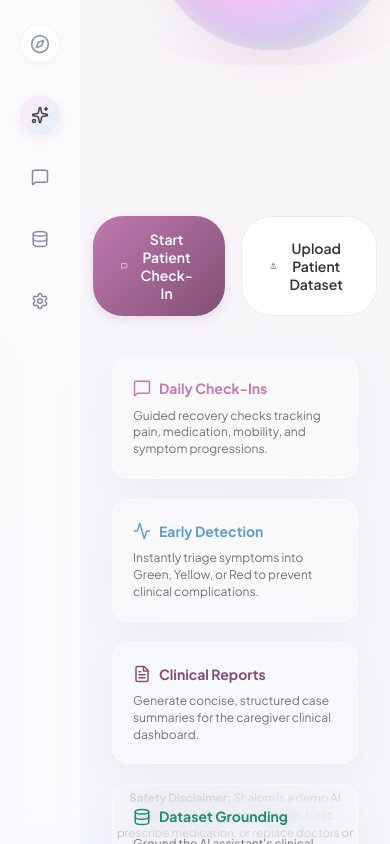
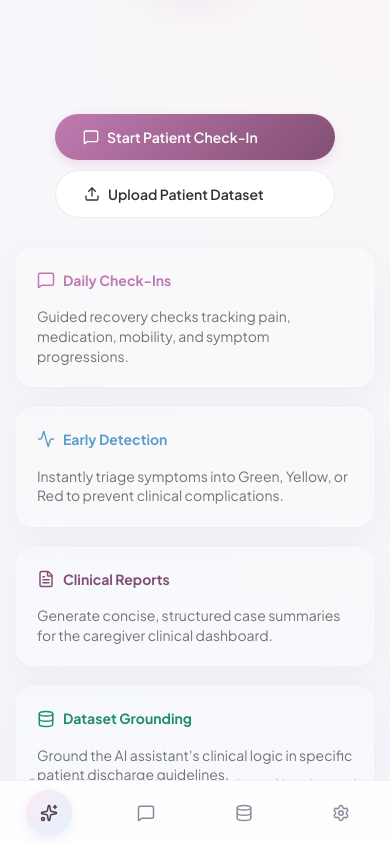
Before and after one commit to Aidarag/Shalom-Post-Operative-RecoverAI, a React (Vite) app: page / in a window 390 px wide. Built offline with nearby package versions, Linux system fonts and the light colour scheme.

Commit message:
fix(tts): prevent voice cutoff via utterance reference retention & implement mobile responsive layout styling

```diff
--- a/src/App.tsx
+++ b/src/App.tsx
@@ -146,7 +146,7 @@ function App() {
         </div>
 
         {/* Action Button Row - Clearly distinguishes landing page from chat page */}
-        <div style={{ display: 'flex', gap: '16px', justifyContent: 'center', marginTop: '20px', marginBottom: '40px' }}>
+        <div className="hero-buttons-row" style={{ display: 'flex', gap: '16px', justifyContent: 'center', marginTop: '20px', marginBottom: '40px' }}>
           <button className="btn-primary" onClick={() => setActiveTab('check-in')} style={{ padding: '14px 28px', borderRadius: '30px', fontSize: '14px', display: 'flex', alignItems: 'center', gap: '8px' }}>
             <MessageSquare size={16} /> Start Patient Check-In
           </button>
@@ -156,7 +156,7 @@ function App() {
         </div>
 
         {/* Features Capabilities Grid */}
-        <div style={{
+        <div className="features-grid" style={{
           display: 'grid',
           gridTemplateColumns: 'repeat(auto-fit, minmax(200px, 1fr))',
           gap: '20px',
@@ -294,7 +294,7 @@ function App() {
           </p>
         </div>
 
-        <div style={{ display: 'grid', gridTemplateColumns: 'repeat(auto-fit, minmax(320px, 1fr))', gap: '24px' }}>
+        <div className="dataset-grid" style={{ display: 'grid', gridTemplateColumns: 'repeat(auto-fit, minmax(320px, 1fr))', gap: '24px' }}>
           {/* Upload card */}
           <div style={{ background: 'white', padding: '24px', borderRadius: '16px', display: 'flex', flexDirection: 'column', gap: '16px', border: '1px solid rgba(0,0,0,0.03)' }}>
             <h4 style={{ fontSize: '14.5px', fontWeight: '700', color: 'var(--primary-dark)', margin: 0 }}>Grounding Setup</h4>
@@ -538,7 +538,7 @@ function App() {
           </button>
         </div>
 
-        <div style={{ display: 'grid', gridTemplateColumns: 'repeat(auto-fit, minmax(320px, 1fr))', gap: '24px', alignItems: 'start' }}>
+        <div className="insights-grid" style={{ display: 'grid', gridTemplateColumns: 'repeat(auto-fit, minmax(320px, 1fr))', gap: '24px', alignItems: 'start' }}>
           {/* Diagnostic Summary */}
           <div style={{ display: 'flex', flexDirection: 'column', gap: '20px' }}>
             <div style={{
@@ -665,7 +665,7 @@ function App() {
             </p>
           </div>
 
-          <div style={{ display: 'grid', gridTemplateColumns: 'repeat(auto-fit, minmax(280px, 1fr))', gap: '20px', marginTop: '8px' }}>
+          <div className="about-grid" style={{ display: 'grid', gridTemplateColumns: 'repeat(auto-fit, minmax(280px, 1fr))', gap: '20px', marginTop: '8px' }}>
             <div style={{ padding: '16px', background: '#f0fdf4', borderRadius: '12px', borderLeft: '4px solid var(--success)' }}>
               <strong style={{ color: 'var(--success)', display: 'block', marginBottom: '6px' }}>What Shalom CAN Do:</strong>
               <ul style={{ paddingLeft: '14px', margin: 0, fontSize: '12px', display: 'flex', flexDirection: 'column', gap: '4px' }}>
--- a/src/components/ChatInterface.tsx
+++ b/src/components/ChatInterface.tsx
@@ -96,6 +96,7 @@ export const ChatInterface: React.FC<ChatInterfaceProps> = ({
   const [voices, setVoices] = useState<SpeechSynthesisVoice[]>([]);
   const [selectedVoiceName, setSelectedVoiceName] = useState<string>('');
   const [isTtsEnabled, setIsTtsEnabled] = useState<boolean>(true);
+  const activeUtterancesRef = useRef<SpeechSynthesisUtterance[]>([]);
 
   // Load available system voices
   useEffect(() => {
@@ -111,10 +112,12 @@ export const ChatInterface: React.FC<ChatInterfaceProps> = ({
 
         setVoices(filteredVoices);
         if (filteredVoices.length > 0) {
-          // Select French voice if user prompt was French, then English, then first available
+          // Select English voice first by default (since the app content is in English),
+          // fallback to French, then Spanish, then first available
+          const preferredEnglish = filteredVoices.find(v => v.lang.toLowerCase().startsWith('en'));
           const preferredFrench = filteredVoices.find(v => v.lang.toLowerCase().startsWith('fr'));
-          const preferredEnglish = filteredVoices.find(v => v.lang.toLowerCase().startsWith('en'));
-          const defaultVoice = preferredFrench || preferredEnglish || filteredVoices[0];
+          const preferredSpanish = filteredVoices.find(v => v.lang.toLowerCase().startsWith('es'));
+          const defaultVoice = preferredEnglish || preferredFrench || preferredSpanish || filteredVoices[0];
           setSelectedVoiceName(prev => prev || defaultVoice.name);
         }
       };
@@ -130,8 +133,9 @@ export const ChatInterface: React.FC<ChatInterfaceProps> = ({
   const speakText = (text: string) => {
     if (!isTtsEnabled || typeof window === 'undefined' || !('speechSynthesis' in window)) return;
 
-    // Stop any ongoing speech
+    // Stop any ongoing speech and clear active references
     window.speechSynthesis.cancel();
+    activeUtterancesRef.current = [];
 
     // Clean text: strip markdown and emojis for cleaner speech
     const cleanText = text
@@ -148,7 +152,19 @@ export const ChatInterface: React.FC<ChatInterfaceProps> = ({
     if (voice) {
       utterance.voice = voice;
       utterance.lang = voice.lang;
+    } else {
+      utterance.lang = 'en-US';
     }
+
+    // Reference the utterance to prevent garbage collection cutting off the voice mid-speech
+    activeUtterancesRef.current.push(utterance);
+
+    utterance.onend = () => {
+      activeUtterancesRef.current = activeUtterancesRef.current.filter(u => u !== utterance);
+    };
+    utterance.onerror = () => {
+      activeUtterancesRef.current = activeUtterancesRef.current.filter(u => u !== utterance);
+    };
 
     window.speechSynthesis.speak(utterance);
   };
@@ -588,7 +604,7 @@ export const ChatInterface: React.FC<ChatInterfaceProps> = ({
     if (checkInStep === 1) { // Fever (Yes/No)
       return (
         <div style={{ padding: '20px', display: 'flex', flexDirection: 'column', gap: '16px', alignItems: 'center' }}>
-          <div style={{ display: 'flex', gap: '16px' }}>
+          <div className="questionnaire-options-row" style={{ display: 'flex', gap: '16px' }}>
             <button
               className={`checkbox-btn ${answers.hasFever ? 'active' : ''}`}
               onClick={() => setAnswers({ ...answers, hasFever: true, temperature: 100.6 })}
@@ -638,7 +654,7 @@ export const ChatInterface: React.FC<ChatInterfaceProps> = ({
 
     if (checkInStep === 2) { // Medications (Yes/No)
       return (
-        <div style={{ padding: '20px', display: 'flex', gap: '16px', justifyContent: 'center' }}>
+        <div className="questionnaire-options-row" style={{ padding: '20px', display: 'flex', gap: '16px', justifyContent: 'center' }}>
           <button
             className="checkbox-btn"
             onClick={() => {
--- a/src/index.css
+++ b/src/index.css
@@ -820,3 +820,215 @@ input, button, textarea {
 .indicator-dot.yellow { background-color: var(--warning); }
 .indicator-dot.red { background-color: var(--emergency); }
 .indicator-dot.emergency { background-color: #b33939; }
+
+/* ==========================================
+   RESPONSIVE DESIGN (MEDIA QUERIES)
+   ========================================== */
+
+/* Tablet & Mobile Screens */
+@media (max-width: 1024px) {
+  .dataset-grid,
+  .insights-grid {
+    grid-template-columns: repeat(auto-fit, minmax(280px, 1fr)) !important;
+    gap: 16px !important;
+  }
+}
+
+@media (max-width: 768px) {
+  body {
+    overflow-y: auto; /* Allow full page scroll if necessary */
+  }
+
+  .app-container {
+    flex-direction: column;
+    height: 100vh;
+    width: 100vw;
+    overflow: hidden;
+  }
+
+  /* Bottom Navigation Bar for Premium Mobile Experience */
+  .sidebar {
+    width: 100% !important;
+    height: 64px !important;
+    flex-direction: row !important;
+    justify-content: space-around !important;
+    align-items: center !important;
+    padding: 0 !important;
+    border-right: none !important;
+    border-top: 1px solid rgba(0, 0, 0, 0.05) !important;
+    background: rgba(255, 255, 255, 0.85) !important;
+    backdrop-filter: blur(20px) !important;
+    order: 2 !important;
+    flex-shrink: 0 !important;
+  }
+
+  .brand-section {
+    display: none !important;
+  }
+
+  .nav-links {
+    flex-direction: row !important;
+    justify-content: space-around !important;
+    width: 100% !important;
+    gap: 0 !important;
+  }
+
+  .nav-btn {
+    width: 48px !important;
+    height: 48px !important;
+  }
+
+  /* Main Viewport fits above Bottom Nav */
+  .main-viewport {
+    flex-grow: 1 !important;
+    padding: 16px !important;
+    height: calc(100vh - 64px) !important;
+    overflow-y: auto !important;
+    order: 1 !important;
+  }
+
+  /* Glass Panels scaling */
+  .glass-panel {
+    padding: 20px !important;
+    border-radius: var(--radius-md) !important;
+    gap: 16px !important;
+  }
+
+  /* Hero Section scaling */
+  .main-viewport h1 {
+    font-size: 28px !important;
+    line-height: 1.3 !important;
+  }
+
+  .main-viewport p {
+    font-size: 14px !important;
+  }
+
+  /* Liquid Glass Orb Scaling */
+  .liquid-orb-container {
+    width: 220px !important;
+    height: 250px !important;
+    margin: 15px auto !important;
+  }
+
+  .liquid-orb {
+    width: 160px !important;
+    height: 160px !important;
+  }
+
+  .liquid-orb-reflection {
+    width: 160px !important;
+    height: 80px !important;
+    margin-top: 8px !important;
+  }
+
+  /* Chat Interface layout adjustments */
+  .chat-card {
+    height: calc(100vh - 100px) !important;
+    border-radius: var(--radius-md) !important;
+  }
+
+  .chat-header {
+    padding: 10px 16px !important;
+  }
+
+  .chat-header-actions {
+    gap: 8px !important;
+  }
+
+  .voice-controls {
+    padding: 3px 6px !important;
+  }
+
+  .voice-select {
+    max-width: 90px !important;
+    font-size: 11px !important;
+  }
+
+  .settings-toggle-btn {
+    padding: 4px 8px !important;
+    font-size: 11px !important;
+  }
+
+  .chat-messages-container {
+    padding: 12px 16px !important;
+    gap: 12px !important;
+  }
+
+  .chat-bubble-wrapper {
+    max-width: 92% !important;
+  }
+
+  .chat-bubble {
+    padding: 10px 14px !important;
+    font-size: 13px !important;
+  }
+
+  /* Console & Suggestion Chips styling */
+  .pill-chips-container {
+    margin-bottom: 12px !important;
+    gap: 6px !important;
+  }
+
+  .pill-chip {
+    padding: 5px 12px !important;
+    font-size: 11.5px !important;
+  }
+
+  .console-container {
+    padding: 10px 14px !important;
+    gap: 8px !important;
+  }
+
+  .console-textarea {
+    font-size: 13px !important;
+  }
+
+  .console-actions-row {
+    padding-top: 8px !important;
+  }
+
+  .console-btn {
+    padding: 4px 8px !important;
+    font-size: 11px !important;
+  }
+
+  .console-send-btn {
+    padding: 5px 12px !important;
+    font-size: 12px !important;
+  }
+
+  /* Interactive Questionnaire adjustments */
+  .questionnaire-options-row {
+    flex-direction: column !important;
+    align-items: stretch !important;
+    gap: 8px !important;
+    width: 100% !important;
+    padding: 0 10px !important;
+  }
+
+  .questionnaire-options-row button {
+    width: 100% !important;
+    max-width: none !important;
+  }
+}
+
+@media (max-width: 480px) {
+  /* Stack the main action buttons vertically on very narrow screens */
+  .hero-buttons-row {
+    flex-direction: column !important;
+    align-items: stretch !important;
+    gap: 10px !important;
+    width: 100% !important;
+    max-width: 280px !important;
+    margin: 20px auto 30px auto !important;
+  }
+
+  .hero-buttons-row button {
+    width: 100% !important;
+  }
+
+  .main-viewport h1 {
+    font-size: 24px !important;
+  }
+}
```
